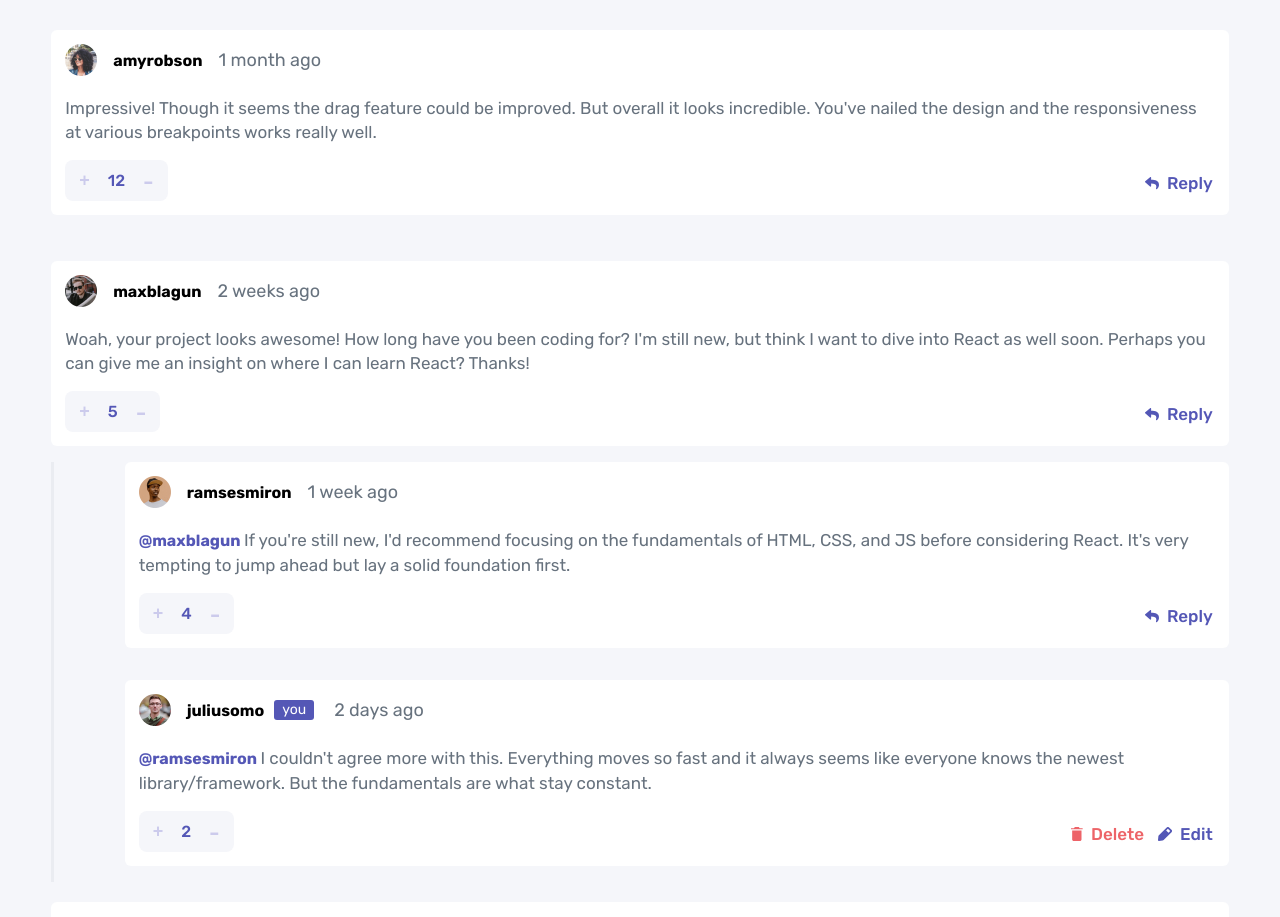
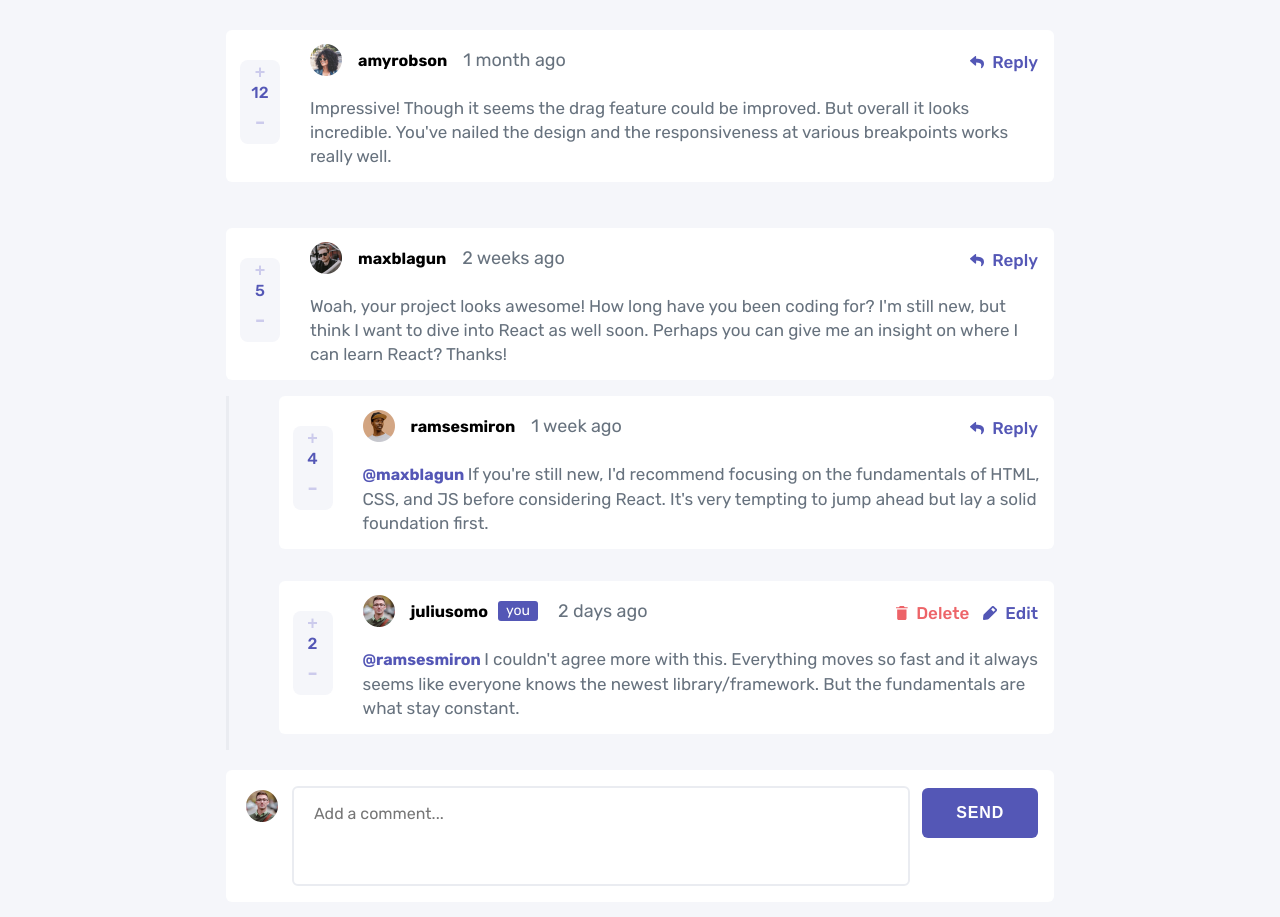
Before and after one commit to nazareno7870/11-Interactive-Comments-Section, a React (Vite) app: page / in a window 1280 px wide. Shown: the top 917 px of the page. Built offline with nearby package versions, Linux system fonts and the light colour scheme.

Commit message:
Desktop Styles Finished

```diff
--- a/src/App.css
+++ b/src/App.css
@@ -36,3 +36,14 @@ p{
     gap: 16px;
 
 }
+.container{
+    width: 100%;
+    display: flex;
+    flex-direction: column;
+    align-items: center;
+}
+@media (min-width: 800px) {
+   .container{
+       max-width: 900px;
+   }
+}
--- a/src/App.jsx
+++ b/src/App.jsx
@@ -13,7 +13,7 @@ function App() {
   window.localStorage.setItem('user',JSON.stringify(user))
 
   return (
-    <>
+    <div className='container'>
       { comments
       ? comments.map(com =>{
         return(
@@ -41,7 +41,7 @@ function App() {
         Challenge by <a href="https://www.frontendmentor.io?ref=challenge" target="_blank">Frontend Mentor</a>.
         Coded by <a href="https://github.com/nazareno7870">Nazareno del Río</a>.
       </div>
-    </>
+    </div>
   )
 }
 
--- a/src/components/addComment.css
+++ b/src/components/addComment.css
@@ -35,7 +35,7 @@ textarea::placeholder{
     bottom: 27px;
     left:22px;
 }
-.form-addComment button,.comment>form> button{
+.form-addComment button,.content-comment> button{
     background-color: var(--Moderate-blue);
     margin-top: 16px;
     border: none;
@@ -47,7 +47,7 @@ textarea::placeholder{
     border-radius: 6px;
     cursor: pointer;
 }
-.comment>form> button{
+.content-comment> button{
     position: absolute;
     right: 14px;
     bottom: 14px;
@@ -58,3 +58,22 @@ textarea::placeholder{
 .container-replie.false{
     display: none;
 }
+@media (min-width: 800px) {
+   .form-addComment{
+       flex-direction: row;
+       align-items: flex-start;
+   }
+   .form-addComment img{
+    width: 32px;
+    position: absolute;
+    top: 20px;
+    left:20px;
+}
+textarea{
+    margin-left: 50px;
+    margin-right: 12px;
+}
+.form-addComment button{
+    margin-top: 2px;
+}
+}
--- a/src/components/comment.css
+++ b/src/components/comment.css
@@ -193,3 +193,49 @@ span{
     border-radius: 3px;
 
 }
+
+@media (min-width: 800px) {
+
+   .comment{
+       display: flex;
+       flex-direction: row-reverse;
+       justify-content: space-between;
+   }
+   .coment-container{
+       width: 100%;
+       margin-left: 30px;
+
+   }
+
+.coment-container > form > button{
+    position: relative;
+    left: 0px;
+    }
+.coment-container > form {
+    display: flex;
+    flex-direction: column;
+    align-items: flex-end;
+}
+.delete-edit{
+    top:32px;
+    bottom: 100%;
+}
+.reply{
+    top:32px;
+    bottom: 100%;
+}
+.vote-comment{
+}
+
+.vote-container{
+    flex-direction: column;
+    width: 40px;
+    height: 84px;
+}
+.modal-container{
+    width: 340px;
+    background-color: #fff;
+    padding: 20px;
+    border-radius: 8px;
+}
+}
--- a/src/components/comment.jsx
+++ b/src/components/comment.jsx
@@ -88,7 +88,7 @@ export default function Comment ({Id,User,Date,Content,Votes,Avatar, replies}){
     return(
     <>
     <div id={Id} className={"comment "+!edit}>
-
+        <div className="coment-container">
             <div className="top-comment">
                 <img src={Avatar} alt="Avatar" />
                 <h4>{User}</h4>
@@ -99,6 +99,8 @@ export default function Comment ({Id,User,Date,Content,Votes,Avatar, replies}){
             <div className="content-comment">
                 <p>{Content}</p>
             </div>
+        </div>
+
 
         <div className="vote-comment">
             <div className="vote-container">
--- a/src/components/editComment.jsx
+++ b/src/components/editComment.jsx
@@ -26,7 +26,7 @@ export default function EditComment ({Id,User,Date,Content,Votes,Avatar,Visibili
 
     return(
     <div id={Id} className={"comment "+Visibility}>
-
+        <div className="coment-container">
     <div className="top-comment">
         <img src={Avatar} alt="Avatar" />
         <h4>{User}</h4>
@@ -37,7 +37,7 @@ export default function EditComment ({Id,User,Date,Content,Votes,Avatar,Visibili
         <textarea value={newContent} onChange={e=>setnewContent(e.target.value)}></textarea>
         <button>UPDATE</button>
     </form>
-
+    </div>
     <div className="vote-comment">
         <div className="vote-container">
             <button>+</button>
--- a/src/components/editReply.jsx
+++ b/src/components/editReply.jsx
@@ -1,5 +1,6 @@
 import { useContext,useState } from 'react'
 import './addComment.css'
+import './comment.css'
 import Context from '../context/StaticContext'
 
 export default function EditReply ({Id,User,Date,Content,Votes,Avatar,Visibility,setedit,replyingTo,CommentId}){
@@ -43,7 +44,7 @@ export default function EditReply ({Id,User,Date,Content,Votes,Avatar,Visibility
     <div id={Id} className={"container-replie "+Visibility}>
 
         <div className="comment replie">
-
+            <div className="coment-container">
                 <div className="top-comment">
                     <img src={Avatar} alt="Avatar" />
                     <h4>{User}</h4>
@@ -54,7 +55,7 @@ export default function EditReply ({Id,User,Date,Content,Votes,Avatar,Visibility
                         <textarea value={newContent} onChange={e=>setnewContent(e.target.value)}></textarea>
                         <button>UPDATE</button>
                 </form>
-
+            </div>
         <div className="vote-comment">
             <div className="vote-container">
                 <button>+</button>
--- a/src/components/replies.jsx
+++ b/src/components/replies.jsx
@@ -126,7 +126,7 @@ return(
         <div id={Id} className={"container-replie "+!edit}>
 
             <div className="comment replie">
-
+                <div className="coment-container">
                     <div className="top-comment">
                         <img src={Avatar} alt="Avatar" />
                         <h4>{User}</h4>
@@ -136,6 +136,7 @@ return(
 
                     <div className="content-comment">
                         <p><span>@{replyingTo} </span>{Content}</p>
+                    </div>
                 </div>
 
                 <div className="vote-comment">
```
Lines whose indentation alone changed are shown as unchanged.
